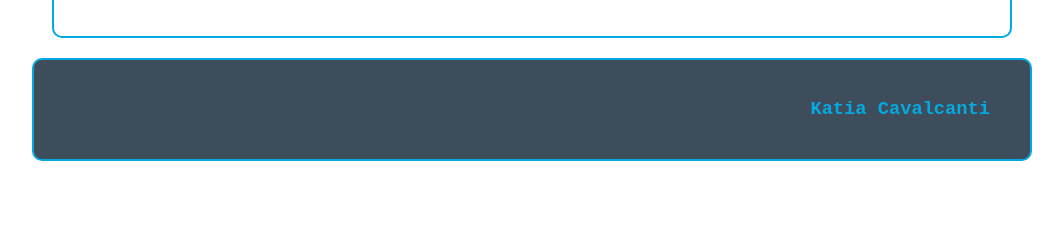
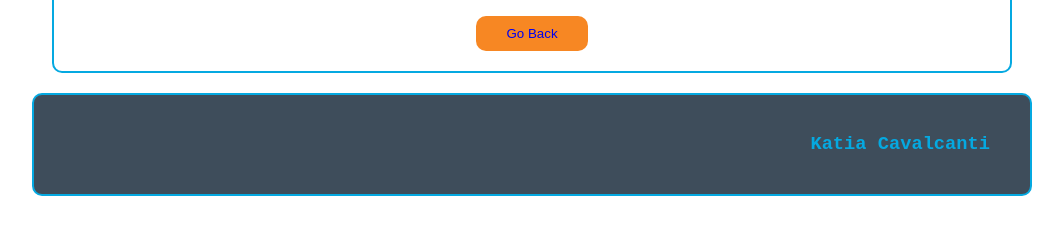
Before and after one commit to kgcavalcanti/Python_Flask_DojoSurvey, a Flask app: template templates/summary.html in a window 1280 px wide. Shown: the part 306-546 px from the top of the page, without its empty margins (108-1171 px from the left). Run offline with Flask 2, Linux system fonts and the light colour scheme; the template is opened without the code that fills it, so the values that code supplies are empty.

Commit message:
Addition of Go Back button on Summary page

```diff
--- a/server.py
+++ b/server.py
@@ -14,4 +14,5 @@ def submit():
     print request.form
     return render_template('summary.html', name = name, location = location, language = language, comments = comments)
 
+
 app.run(debug=True)
--- a/static/styles.css
+++ b/static/styles.css
@@ -73,6 +73,10 @@ input, textarea, select {
     border-radius: 10px;
 }
 
+#button a {
+    text-decoration: none;
+}
+
 footer {
     text-align: right;
 }
--- a/templates/index.html
+++ b/templates/index.html
@@ -36,7 +36,7 @@
                                     <option value="HTML/CSS">HTML/CSS</option>
                                 </select></div>
                          <div id='row'><label for="comments">Comments (optional): </label> <textarea name="comments" cols="50" rows="5"></textarea></div>
-                        <input id="button" type="submit" value="submit">
+                        <input id="button" type="submit" value="Submit">
                     </form>
                 </div>
             </main>
--- a/templates/summary.html
+++ b/templates/summary.html
@@ -24,6 +24,7 @@
 					<p>Favorite Language: {{language}}</p>
 					<p>Location: {{location}}</p>
 					<p>Comments: {{comments}}</p>
+                    <button id="button"><a href="/">Go Back</a></button>
 				</div>
             </main>
             <footer class="header_footer">
```
